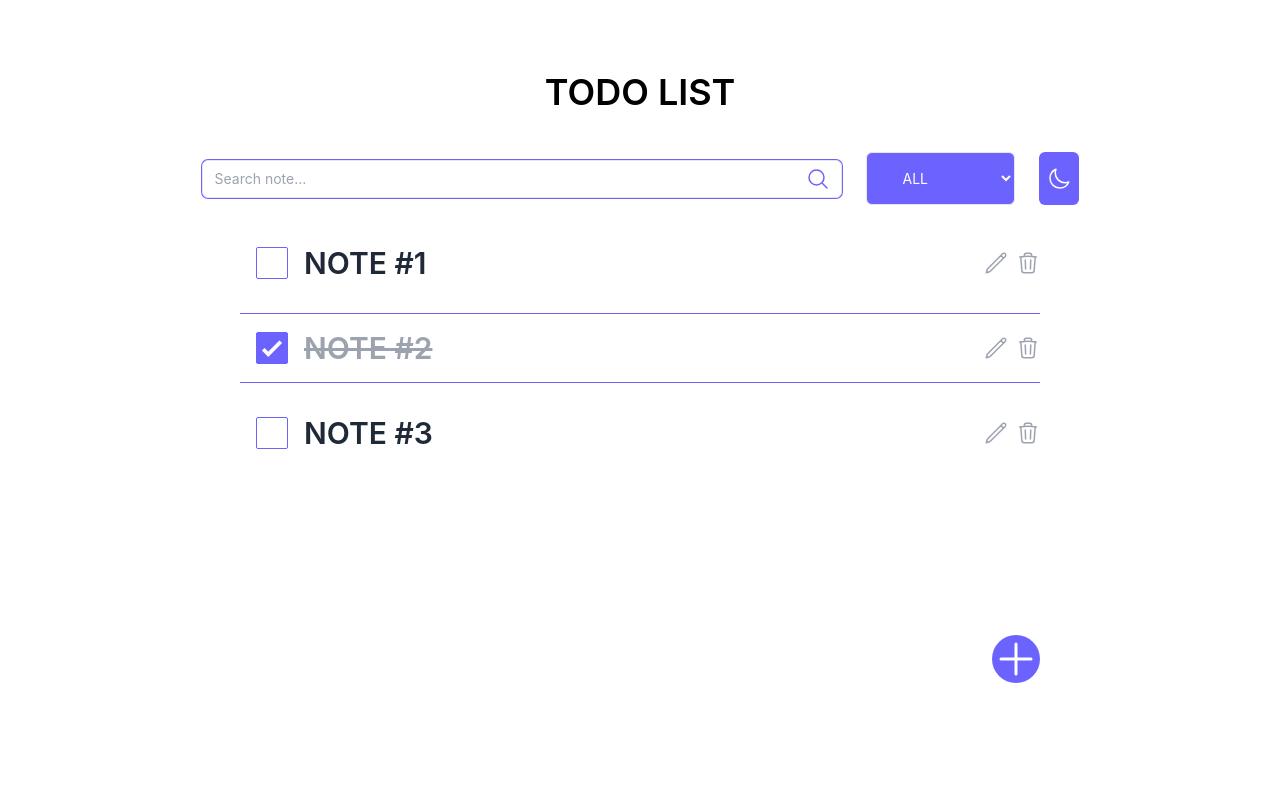
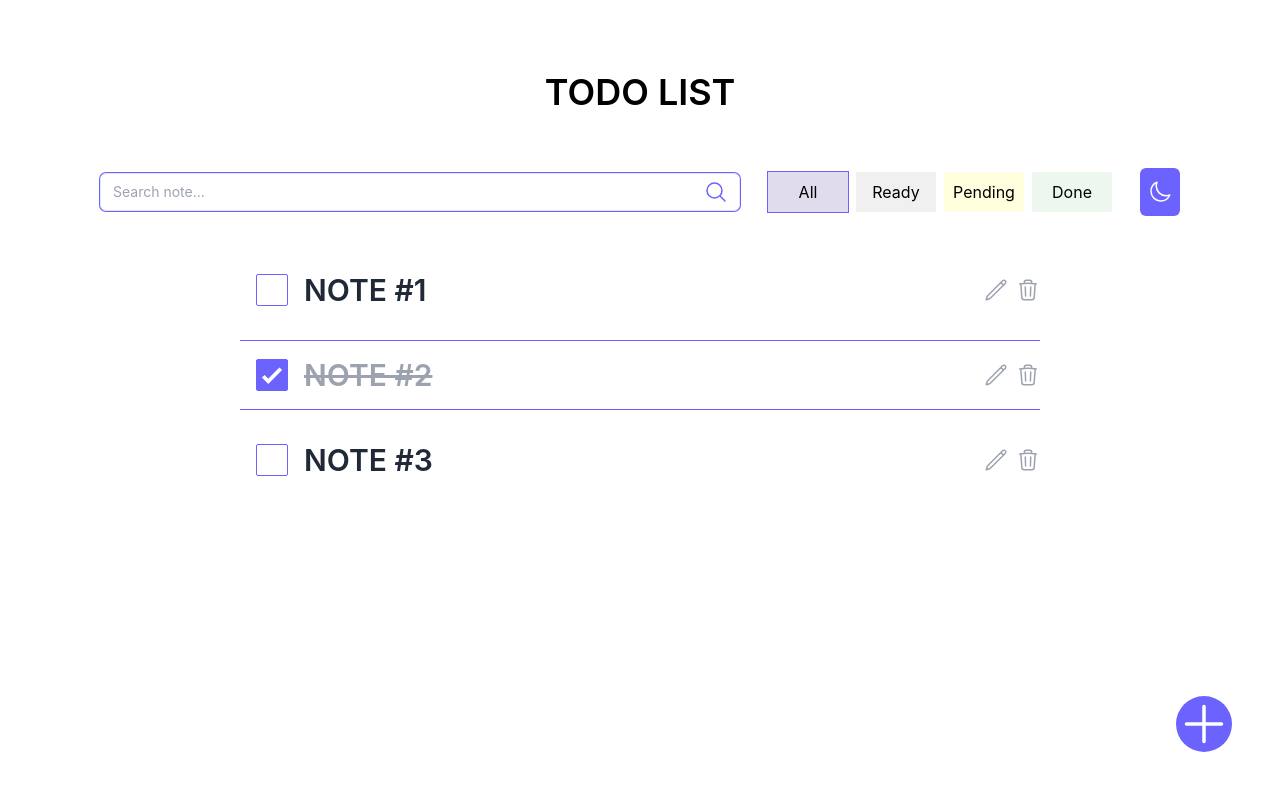
Before and after one commit to vidosavaarsic/todoapp, a React (Create React App) app: page / in a window 1280 px wide. Shown: the top 790 px of the page. Built offline with nearby package versions, Linux system fonts and the light colour scheme.

Commit message:
Add Tab component.

```diff
--- /dev/null
+++ b/src/components/Tab.jsx
@@ -0,0 +1,19 @@
+import React from "react";
+
+const Tab = ({ setStatusFilter, text, color, value, isActive }) => {
+  return (
+    <div className="m-1">
+      <button
+        style={{ backgroundColor: color }}
+        className={`p-2 w-20 ${
+          isActive ? "ring-1 ring-[var(--purple)] hover:resize-x" : ""
+        }`}
+        onClick={() => setStatusFilter(value)}
+      >
+        {text}
+      </button>
+    </div>
+  );
+};
+
+export default Tab;
--- a/src/components/ToDoFilter.jsx
+++ b/src/components/ToDoFilter.jsx
@@ -1,5 +1,6 @@
 import React from "react";
 import { MagnifyingGlassIcon } from "@heroicons/react/24/outline";
+import Tab from "./Tab";
 const ToDoFilter = ({
   searchText,
   setSearchText,
@@ -7,7 +8,7 @@ const ToDoFilter = ({
   setStatusFilter,
 }) => {
   return (
-    <div className="flex items-center gap-6">
+    <div className="flex items-center gap-6 flex-wrap">
       <div className="relative">
         <MagnifyingGlassIcon className="h-6 w-6 absolute right-3 top-1/2 transform -translate-y-1/2 text-[var(--purple)]" />
         <input
@@ -18,16 +19,46 @@ const ToDoFilter = ({
           className="px-3 py-2 border rounded-md text-sm focus:outline-none ring-1 ring-[var(--purple)] cursor-pointer text-[var(--purple)] w-80 lg:w-[40rem]"
         />
       </div>
-      <select
+      {/* <select
         value={statusFilter}
         onChange={(e) => setStatusFilter(e.target.value)}
-        className="px-8 py-4 border rounded-md text-sm bg-[var(--purple)] text-white focus:outline-none cursor-pointer"
+        className="border rounded-md text-2xl h-10 bg-[var(--purple)] text-white focus:outline-none cursor-pointer"
       >
         <option value="all">ALL</option>
         <option value="ready">READY</option>
         <option value="pending">PENDING</option>
         <option value="done">DONE</option>
-      </select>
+      </select> */}
+      <div className="flex flex-row">
+        <Tab
+          setStatusFilter={setStatusFilter}
+          text={"All"}
+          color={"#e0dbed"}
+          value="all"
+          isActive={statusFilter === "all"}
+        />
+        <Tab
+          setStatusFilter={setStatusFilter}
+          text={"Ready"}
+          color={"#f0f0f0"}
+          value="ready"
+          isActive={statusFilter === "ready"}
+        />
+        <Tab
+          setStatusFilter={setStatusFilter}
+          text={"Pending"}
+          color={"#ffffdd"}
+          value="pending"
+          isActive={statusFilter === "pending"}
+        />
+        <Tab
+          setStatusFilter={setStatusFilter}
+          text={"Done"}
+          color={"#edf7ed"}
+          value="done"
+          isActive={statusFilter === "done"}
+        />
+      </div>
     </div>
   );
 };
--- a/src/components/ToDoForm.jsx
+++ b/src/components/ToDoForm.jsx
@@ -40,7 +40,7 @@ const ToDoForm = () => {
       <h1 className="mx-auto py-2 mb-8 mt-16 font-semibold lg:text-4xl md:text-3xl text-2xl">
         TODO LIST
       </h1>
-      <div className="flex row justify-center gap-6">
+      <div className="flex flex-row justify-center gap-6 flex-wrap-reverse p-4">
         <ToDoFilter
           searchText={searchText}
           setSearchText={setSearchText}
--- a/src/components/ToDoList.jsx
+++ b/src/components/ToDoList.jsx
@@ -1,6 +1,5 @@
 import React, { useState } from "react";
-import { PencilIcon, PlusIcon } from "@heroicons/react/24/outline";
-import { TrashIcon } from "@heroicons/react/24/outline";
+import { PencilIcon, PlusIcon, TrashIcon } from "@heroicons/react/24/outline";
 const ToDoList = ({ todos, setTodos }) => {
   const handleStatus = (id) => {
     setTodos((prev) =>
@@ -61,11 +60,15 @@ const ToDoList = ({ todos, setTodos }) => {
   };
   return (
     <div className="">
+      {Array.isArray(todos) && todos.length > 0 ? (
         <ul>
           {todos.map((todo) => (
-          <li key={todo.id} className="flex items-center justify-between py-2">
+            <li
+              key={todo.id}
+              className="flex items-center justify-between py-2"
+            >
               <div
-              className={`flex row justify-between gap-6 items-center w-80 lg:w-[50rem] ${
+                className={`flex flex-row justify-between gap-6 items-center w-80 lg:w-[50rem] ${
                   todo.status === "done"
                     ? "border-b border-t border-[var(--purple)]"
                     : ""
@@ -99,7 +102,7 @@ const ToDoList = ({ todos, setTodos }) => {
                     {todo.description}
                   </strong>
                 </label>
-              <div className="flex row gap-2">
+                <div className="flex flex-row gap-2">
                   <PencilIcon
                     className="w-6 h-6 text-gray-400 cursor-pointer hover:text-[var(--purple)]"
                     onClick={() => handleEdit(todo.id, todo.description)}
@@ -113,9 +116,15 @@ const ToDoList = ({ todos, setTodos }) => {
             </li>
           ))}
         </ul>
+      ) : (
+        <div className="flex flex-col gap-8 mt-8 w-60 h-80">
+          <img src="Detective.png" alt="Empty" />
+          <p className="text-xl">Empty...</p>
+        </div>
+      )}
       <PlusIcon
-        onClick={() => handleAdd()}
-        className="bg-[var(--purple)] hover:bg-[var(--purple)] text-white w-12 h-12 flex items-center justify-center mt-40 ml-auto text-center rounded-full shadow-full text-sm cursor-pointer "
+        onClick={handleAdd}
+        className="fixed bottom-12 right-12 bg-[var(--purple)] hover:brightness-90 text-white w-14 h-14 flex items-center justify-center text-center rounded-full text-3xl cursor-pointer z-50"
       />
       {isEditing && (
         <div className="fixed inset-0 bg-black bg-opacity-50 flex items-center justify-center z-50">
```
Also changed, not shown: public/Detective.png (added), 1 other file (tests, documents, lock files or other folders). Lines whose indentation alone changed are shown as unchanged.
